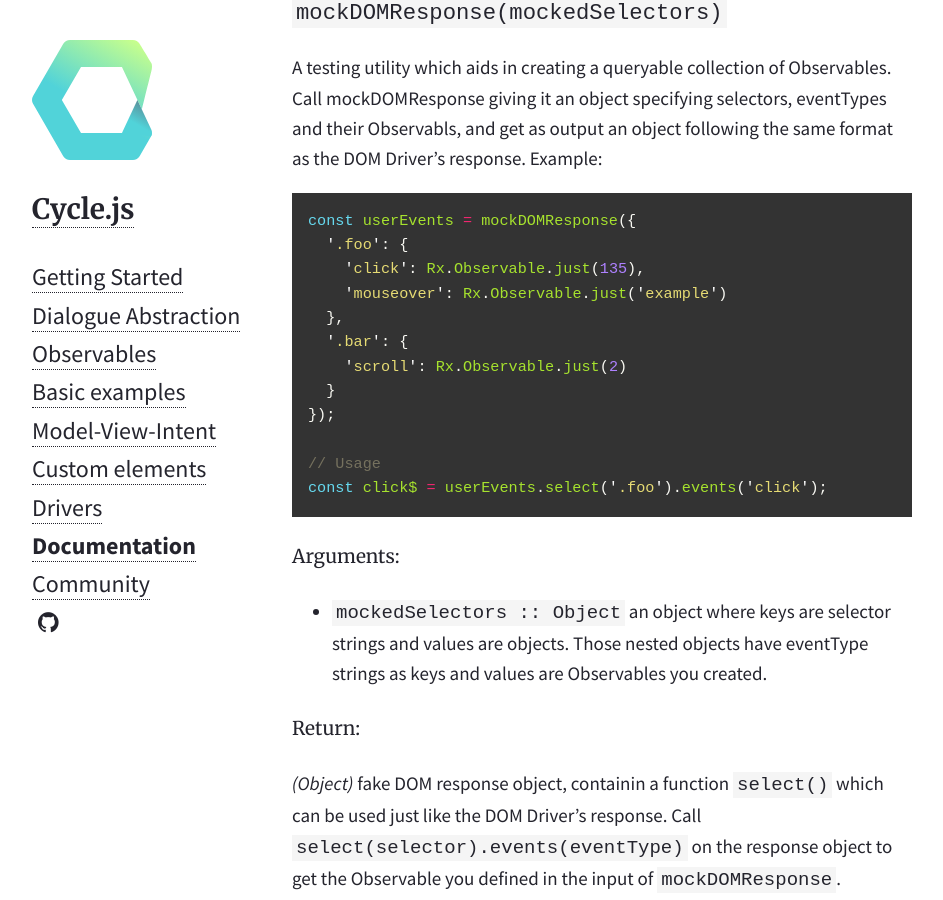
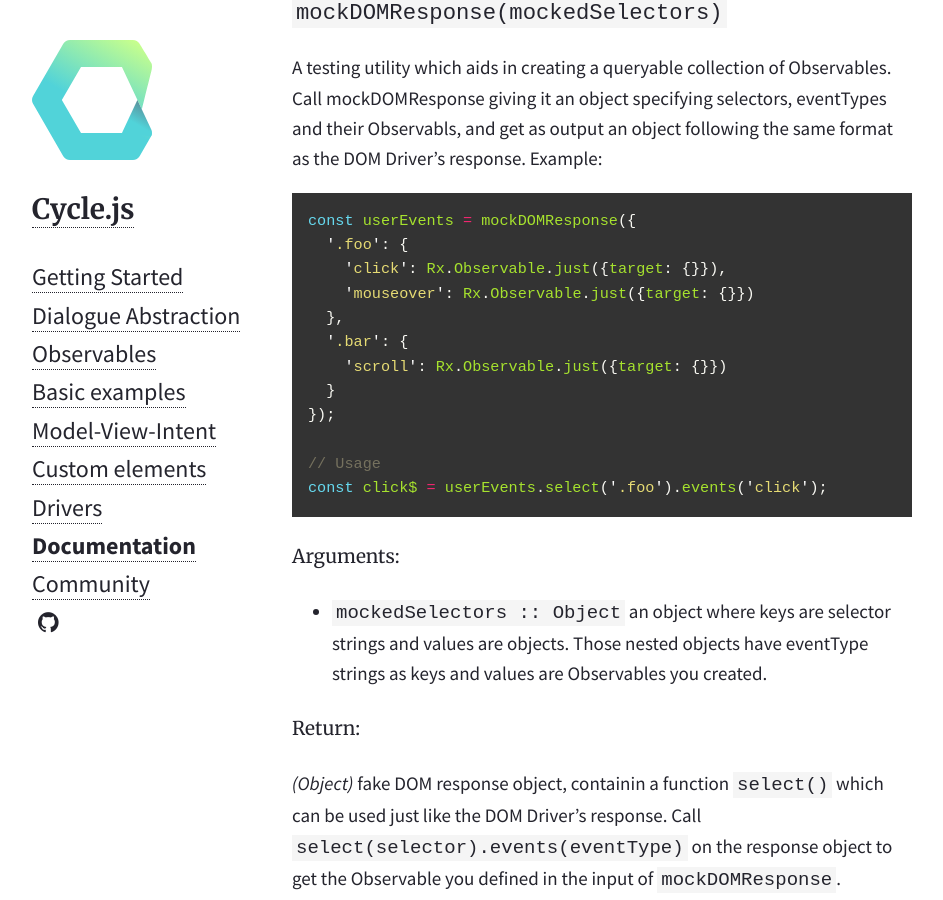
Before and after one commit to cyclejs/old-website, a Jekyll site: the page built from _posts/2015-01-22-documentation.md, in a window 1280 px wide and 900 px high, scrolled down 3718 px. Shown: the whole window, without its empty margins (168-1111 px from the left). Built offline with Jekyll 4.4.1, drawn with Linux system fonts in a browser that asks for light colours; nearby versions of some CDN libraries.

Commit message:
Update docs on Cycle DOM v5.3

````diff
--- a/_posts/2015-01-22-documentation.md
+++ b/_posts/2015-01-22-documentation.md
@@ -133,11 +133,11 @@ same format as the DOM Driver's response. Example:
 ```js
 const userEvents = mockDOMResponse({
   '.foo': {
-    'click': Rx.Observable.just(135),
-    'mouseover': Rx.Observable.just('example')
+    'click': Rx.Observable.just({target: {}}),
+    'mouseover': Rx.Observable.just({target: {}})
   },
   '.bar': {
-    'scroll': Rx.Observable.just(2)
+    'scroll': Rx.Observable.just({target: {}})
   }
 });
 
````
